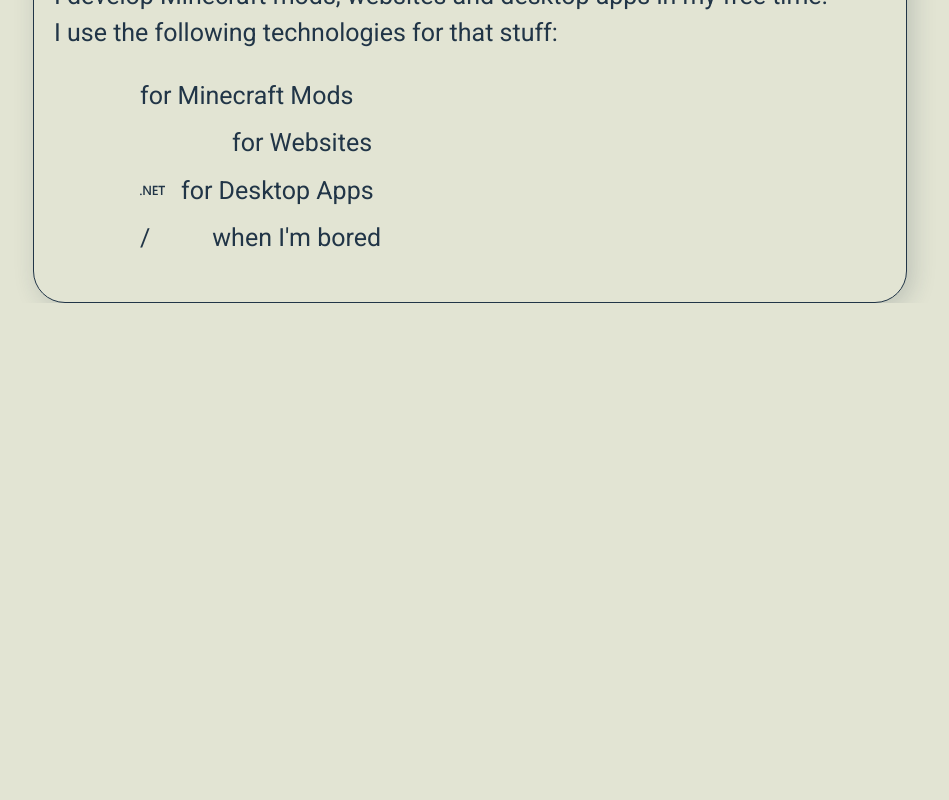
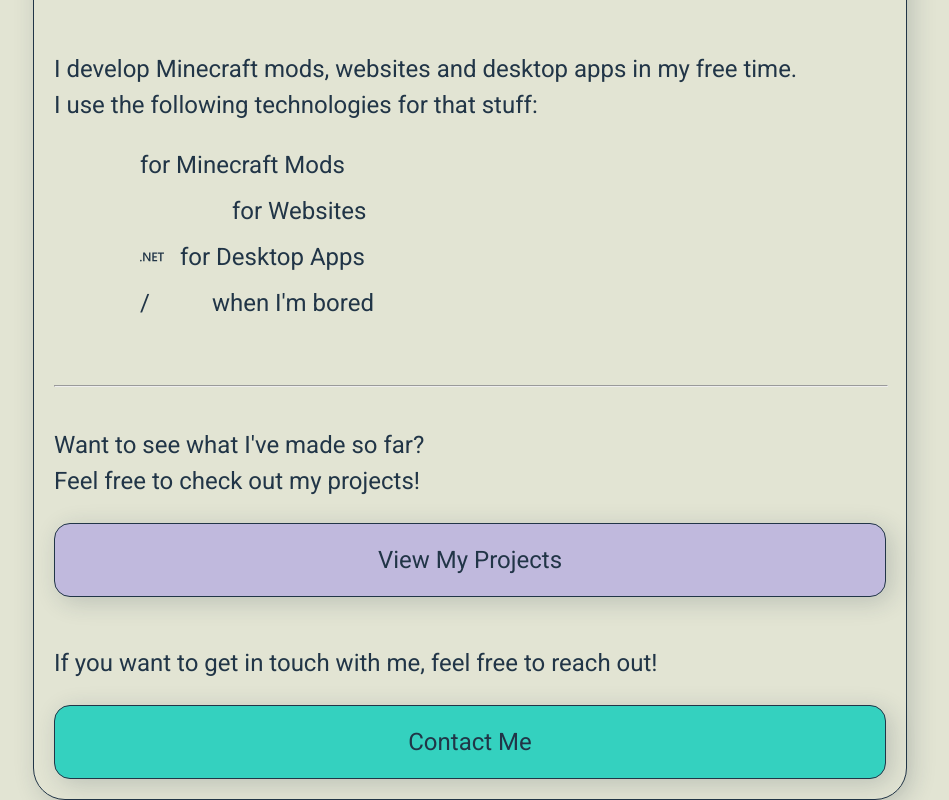
Before and after one commit to tobiazsh/tobiazsh.github.io, a React (Vite) app: page / in a window 1280 px wide. Shown: the part 579-1379 px from the top of the page, without its empty margins (170-1119 px from the left). Before the commit the page ends 882 px from the top, so only its background shows below. Built offline with nearby package versions, Linux system fonts and the light colour scheme; some icons are missing.

Commit message:
Home Page

```diff
--- a/src/App.module.css
+++ b/src/App.module.css
@@ -29,6 +29,20 @@
     gap: 1rem;
 }
 
+.button {
+    max-width: 100%;
+    height: 2rem;
+    font-size: 24px;
+    padding: 20px;
+    border-radius: 1rem !important;
+}
+
+hr {
+    margin-top: 1rem;
+    margin-bottom: 1rem;
+    width: 100%;
+}
+
 @media screen and (max-width: 768px) {
     .main_card {
         width: 100%;
--- a/src/App.tsx
+++ b/src/App.tsx
@@ -4,6 +4,8 @@
 import lillyPfp from "/lilly.jpg"
 import {C, CPlusPlus, CSharp, Java, React, TypeScript, ViteJS} from "developer-icons";
 import {SiDotnet} from "react-icons/si";
+import FloatingRedirect from "./components/FloatingRedirect.tsx";
+import {Link} from "react-router-dom";
 
 function App() {
 
@@ -24,16 +26,16 @@
 
     return (
         <div style={{width: "100%", height: "100%", display: "flex", justifyContent: "center"}}>
-            <div className={[styles.main_card, commons.highlight_border].join(" ")}>
+            <div className={[styles.main_card, commons.highlight_border].join(" ")} style={{fontSize: 24}}>
                 <span className={styles.title}>
                     Hello, there!
                 </span>
+                <hr/>
                 <span className={styles.pfp}>
                     <img src={lillyPfp}
                          alt={"My cat lillyPfp: Yellow-ish eyes, white and fluffy fur with black spot on head. Looking into camera with open mouth and tilted head."}
                          style={{width: "100%", height: "100%"}}/>
                 </span>
-                <div style={{fontSize: 25}}>
                 <p>
                     I am Tobias (aka. Tobiazsh). A {age()}-year-old hobby developer!
                 </p>
@@ -63,7 +65,19 @@
                         </li>
                     </ul>
                 </p>
-                </div>
+                <hr/>
+                <p>
+                    Want to see what I've made so far?<br/>Feel free to check out my projects!
+                </p>
+                <FloatingRedirect to={"/projects"} className={styles.button}>
+                    View My Projects
+                </FloatingRedirect>
+                <p style={{marginTop: "2em"}}>
+                    If you want to get in touch with me, feel free to reach out!
+                </p>
+                <FloatingRedirect to={"/contact"} className={styles.button} variant={"secondary"}>
+                    Contact Me
+                </FloatingRedirect>
             </div>
         </div>
     )
```
Lines whose indentation alone changed are shown as unchanged.
